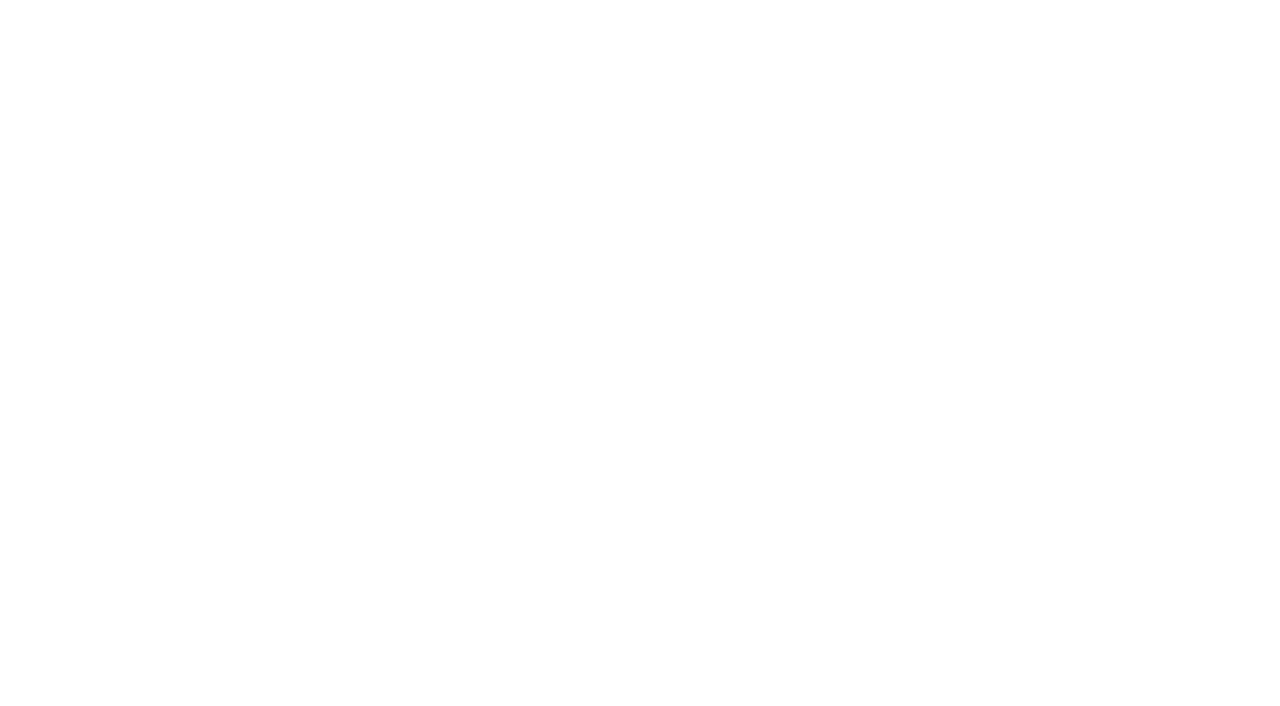
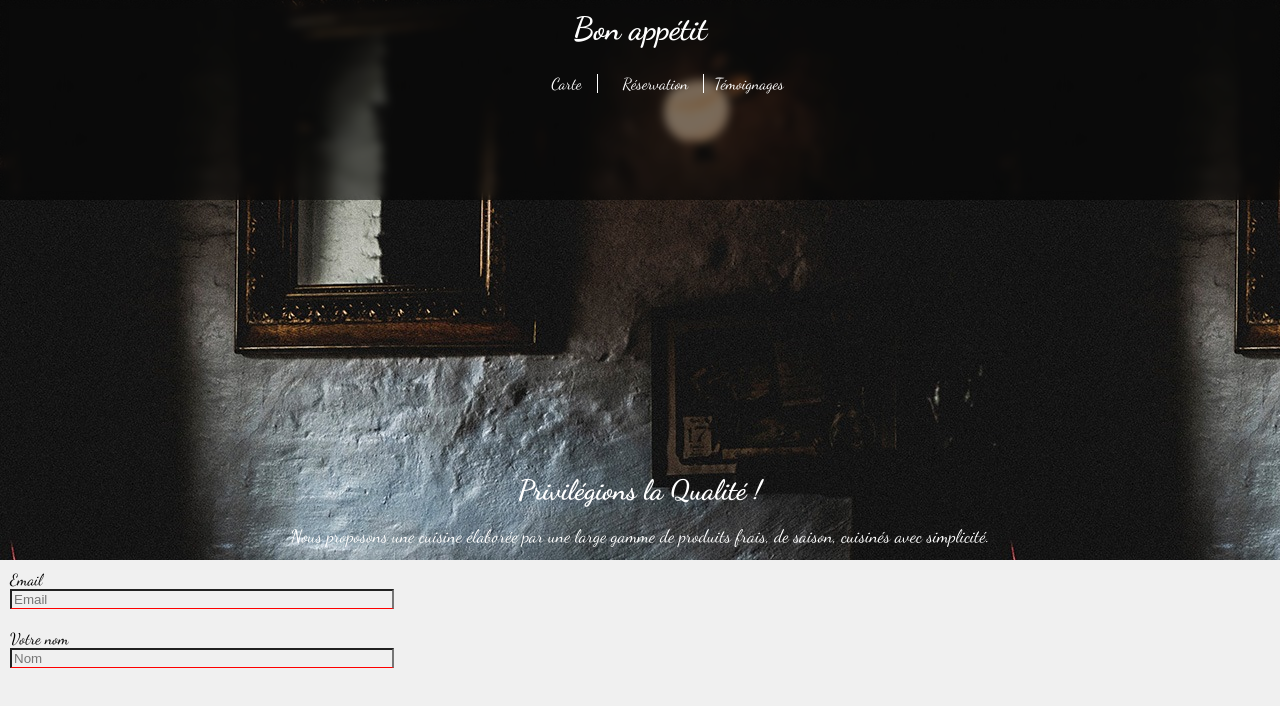
Before and after one commit to CertifiedUHQ/project-html-css1, a plain HTML site: page index.html in a window 1280 px wide. Drawn offline with Linux system fonts and the light colour scheme.

Commit message:
Header added

```diff
--- a/assets/css/styles.css
+++ b/assets/css/styles.css
@@ -0,0 +1,86 @@
+@import url('https://fonts.googleapis.com/css2?family=Dancing+Script:wght@400..700&family=Roboto:ital,wght@0,100;0,300;0,400;0,500;0,700;0,900;1,100;1,300;1,400;1,500;1,700;1,900&display=swap');
+
+body {
+    margin: 0;
+    background-color: rgb(240, 240, 240);
+    font-family: "Dancing Script";
+}
+
+header {
+    background-image: url(../img/venue_4_dark.jpg);
+    height: 70vh;
+}
+
+nav {
+    height: 25vh;
+    background-color: rgba(0, 0, 0, 0.5);
+    backdrop-filter: blur(5px);
+    display: flex;
+    flex-direction: column;
+    align-items: center;
+}
+
+nav h1 {
+    color: white;
+    font-size: 32px;
+    margin: 10px 0;
+}
+nav a {
+    color: white;
+    text-decoration: none;
+}
+
+nav li {
+    list-style: none;
+}
+
+nav ul {
+    display: flex;
+    gap: 10px;
+}
+
+nav ul li:not(:last-child) {
+    border-right: 1px solid #ffffff;
+    padding: 0 15px;
+}
+
+.description-title {
+    color: white;
+    width: 100%;
+    height: 45vh;
+    display: flex;
+    flex-direction: column;
+    justify-content: flex-end;
+    align-items: center;
+    margin: 5px 0;
+}
+
+
+header h3 {
+    font-size: 28px;
+    margin: 0;
+}
+
+header p {
+    font-size: 18px;
+}
+
+.form {
+    display: flex;
+    flex-direction: column;
+    width: 30%;
+    padding: 10px 10px;
+}
+
+.form label {
+    color: black;
+}
+
+.form input {
+    background-color: rgba(0, 0, 0, 0);
+    border-color: none;
+    box-shadow: none;
+    border-bottom: 1px red solid;
+    padding: 10x 5px;
+    color: green;
+}
--- a/index.html
+++ b/index.html
@@ -7,8 +7,34 @@
     <title>Bon Appétit - Restaurant</title>
 </head>
 <body>
-    <header></header>
-    <main></main>
-    <footer></footer>
+    <header>
+    <nav>
+        <h1>Bon appétit</h1>
+        <ul class="nav-links">
+            <li><a href="#">Carte</a></li>
+            <li><a href="#">Réservation</a></li>
+            <li><a href="#">Témoignages</a></li>
+        </ul>
+    </nav>
+    <div class="description-title">
+        <h3>Privilégions la Qualité !</h3>
+        <p>Nous proposons une cuisine élaborée par une large gamme de produits frais, de saison, cuisinés avec simplicité. </p>
+    </div>
+    </header>
+
+<footer>
+    <form action="" method="POST">
+        <div class="form">
+            <label for="">Email</label>
+            <input type="email" placeholder="Email">
+        </div>
+
+        <div class="form">
+            <label for="">Votre nom</label>
+            <input type="text" placeholder="Nom">
+        </div>
+    </form>
+</footer>
+
 </body>
 </html>
```
